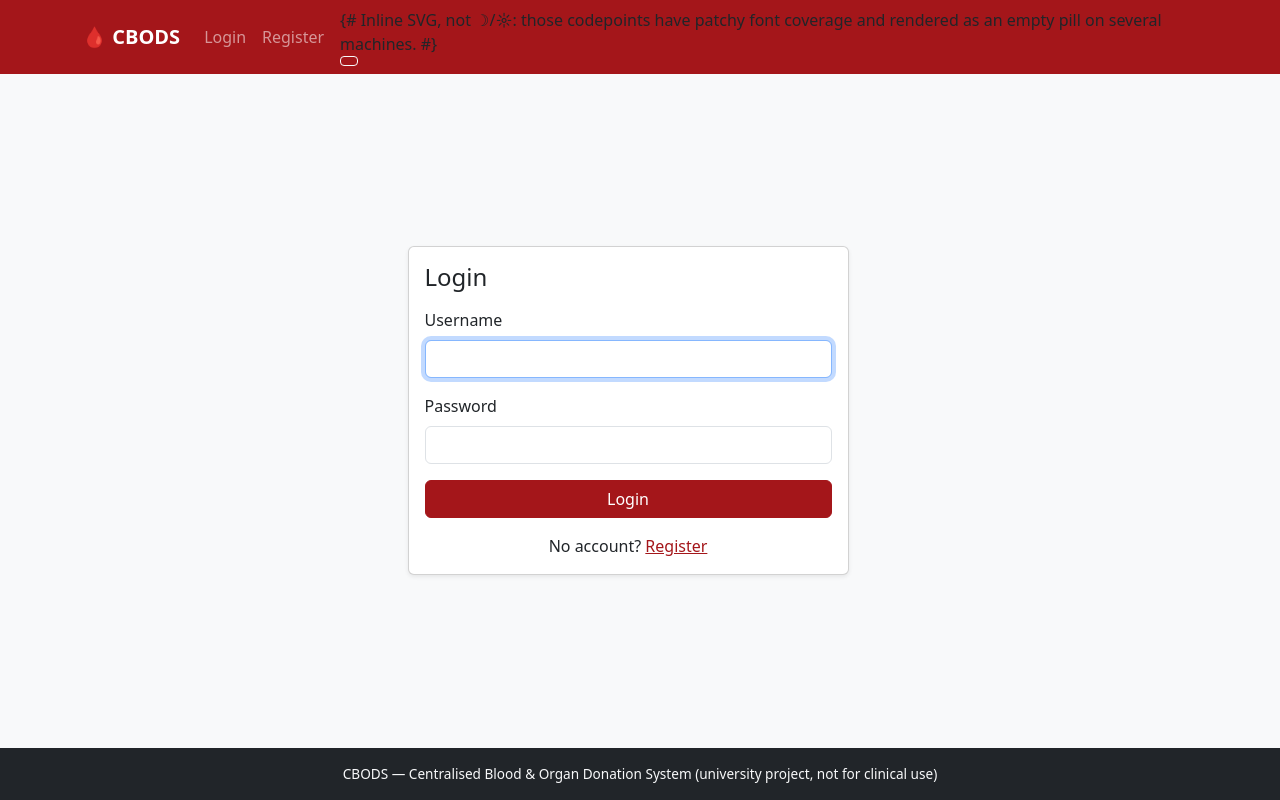
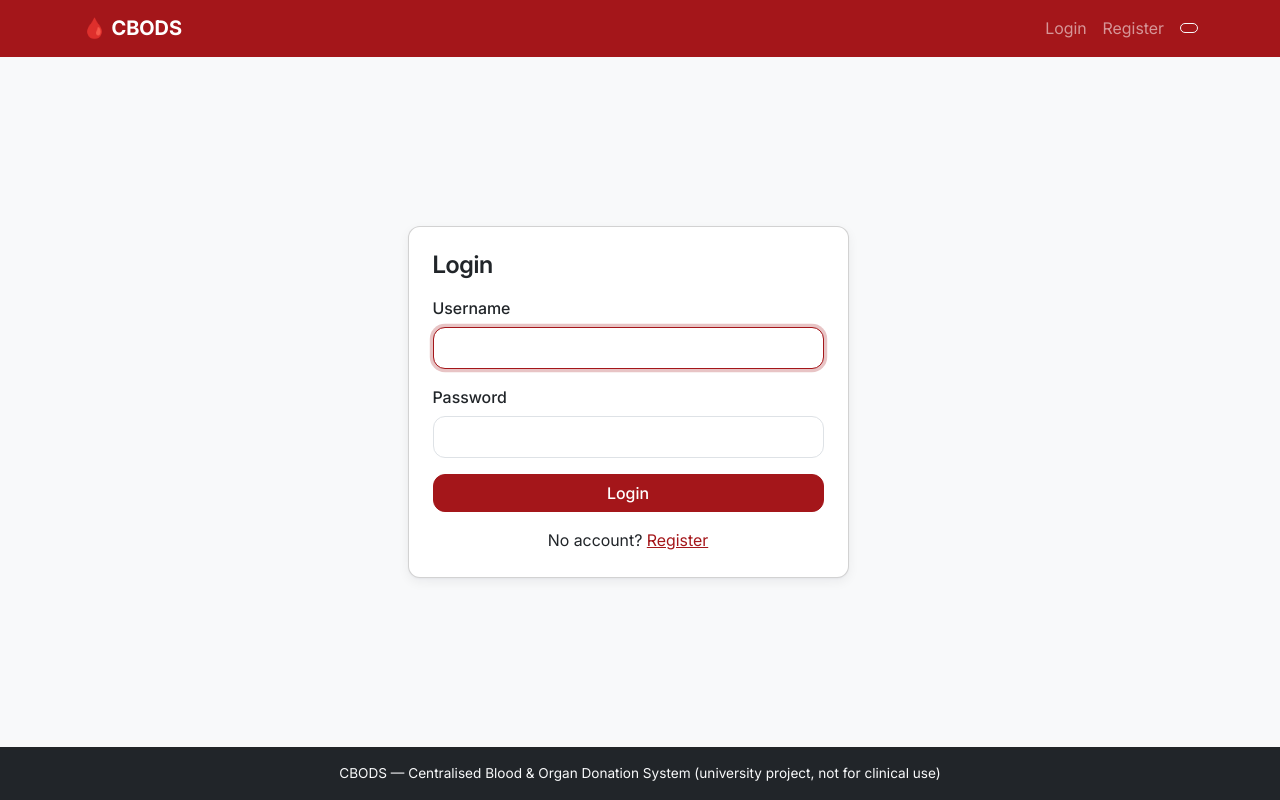
Before and after one commit to Elkanah43/CBODS---Claude, a Django app: page /accounts/login/ in a window 1280 px wide. Run offline with Django 5.2, Linux system fonts and the light colour scheme; some libraries are stand-ins or nearby versions.

Commit message:
Self-host Inter and refine the design tokens
Typography carried most of the dated feel: the pages ran on the system UI
stack at Bootstrap's default scale. Inter is vendored as a variable woff2
alongside Bootstrap, preloaded so the first paint does not show fallback text,
and falls back to system-ui if it fails to load. Headings gain weight 600 and
negative tracking, which Inter needs at display sizes.

Token changes: corner radius from 6px to 12px, two-stop shadows split by theme
because a dark surface needs a heavier one to register, larger card padding,
and a brand-coloured focus ring in place of Bootstrap's blue, which clashed
with a crimson primary. Counts, dates and volumes render with tabular figures
so columns of numbers stop rippling. Transitions on interactive elements,
disabled under prefers-reduced-motion.

Also fixes three template comments introduced in 7b4bb2c and this change:
Django's {# #} is single-line only, so the multi-line ones were rendering as
visible text at the top of the page and inside the navbar.

Tests: 59 passing.

Co-Authored-By: Claude Fable 5 <noreply@anthropic.com>

```diff
--- a/static/css/cbods.css
+++ b/static/css/cbods.css
@@ -8,6 +8,17 @@
  * .btn-danger for reject, discard and delete.
  */
 
+/* Self-hosted for the same reason Bootstrap is vendored: a demo must not
+   depend on the room's wifi, and a webfont that arrives late reflows the whole
+   page. swap keeps text readable while it loads. */
+@font-face {
+  font-family: "InterVariable";
+  font-style: normal;
+  font-weight: 100 900;
+  font-display: swap;
+  src: url("../fonts/InterVariable.woff2") format("woff2");
+}
+
 :root {
   --cbods-brand: #a4161a;
   --cbods-brand-rgb: 164, 22, 26;
@@ -16,6 +27,74 @@
 
   --bs-link-color-rgb: var(--cbods-brand-rgb);
   --bs-link-hover-color-rgb: var(--cbods-brand-rgb);
+
+  /* Typography. The stack falls back to the system UI font, so a failed font
+     load degrades to what Bootstrap would have used anyway. */
+  --bs-body-font-family: "InterVariable", system-ui, -apple-system, "Segoe UI", Roboto, sans-serif;
+  --bs-body-line-height: 1.55;
+  --cbods-heading-weight: 600;
+
+  /* Bootstrap's 6px reads as framework-default; 12px is the current
+     convention for cards and inputs. */
+  --bs-border-radius: .75rem;
+  --bs-border-radius-sm: .5rem;
+  --bs-border-radius-lg: 1rem;
+  --bs-border-radius-xl: 1.25rem;
+
+  --cbods-transition: 150ms ease;
+}
+
+/* Headings: heavier and optically tightened. Inter is drawn on a large x-height,
+   so display sizes need negative tracking or they read loose. */
+h1, h2, h3, h4, h5, h6,
+.h1, .h2, .h3, .h4, .h5, .h6 {
+  font-weight: var(--cbods-heading-weight);
+  letter-spacing: -.014em;
+}
+
+/* Counts, volumes, dates and expiry columns line up only with fixed-width
+   figures; proportional digits make a column of numbers ripple. */
+table, .font-numeric, .card .fs-3, .badge {
+  font-variant-numeric: tabular-nums;
+  font-feature-settings: "tnum" 1;
+}
+
+/* Two-stop shadows read as depth; Bootstrap's single flat shadow reads as a
+   border. Split by theme because a dark surface needs a heavier, tighter
+   shadow to register at all. */
+:root[data-bs-theme="light"] {
+  --bs-box-shadow-sm: 0 1px 2px rgba(16, 24, 40, .04), 0 4px 12px rgba(16, 24, 40, .06);
+  --bs-box-shadow: 0 2px 4px rgba(16, 24, 40, .05), 0 8px 24px rgba(16, 24, 40, .08);
+}
+
+:root[data-bs-theme="dark"] {
+  --bs-box-shadow-sm: 0 1px 2px rgba(0, 0, 0, .35), 0 4px 12px rgba(0, 0, 0, .3);
+  --bs-box-shadow: 0 2px 4px rgba(0, 0, 0, .4), 0 8px 24px rgba(0, 0, 0, .35);
+}
+
+/* Cards carry most of the layout, so their padding sets the page's rhythm. */
+.card-body { padding: 1.5rem; }
+.card { border-color: var(--bs-border-color-translucent); }
+
+.form-label { font-weight: 500; margin-bottom: .375rem; }
+.form-control, .form-select { padding: .5rem .75rem; }
+
+.btn { font-weight: 500; transition: background-color var(--cbods-transition), border-color var(--cbods-transition), color var(--cbods-transition); }
+.card, .form-control, .form-select { transition: border-color var(--cbods-transition), box-shadow var(--cbods-transition); }
+
+/* One focus treatment everywhere, in the brand colour, visible on both themes.
+   Bootstrap's default blue ring clashes with a crimson primary. */
+.form-control:focus, .form-select:focus {
+  border-color: var(--cbods-brand);
+  box-shadow: 0 0 0 .2rem rgba(var(--cbods-brand-rgb), .25);
+}
+:focus-visible {
+  outline: 2px solid var(--cbods-brand);
+  outline-offset: 2px;
+}
+
+@media (prefers-reduced-motion: reduce) {
+  * { transition-duration: .01ms !important; animation-duration: .01ms !important; }
 }
 
 /* Lifted so it clears contrast on a dark surface. Scoped to :root on purpose —
--- a/templates/accounts/login.html
+++ b/templates/accounts/login.html
@@ -1,8 +1,6 @@
 {% extends "base.html" %}
 {% block title %}Login{% endblock %}
-{# Short page: centre it in the viewport rather than stranding the card above
-   a screen of empty space. align-items-center only bites when there is spare
-   height, so a taller form still flows from the top. #}
+{# Short page: centre it rather than stranding the card above empty space. align-items-center only bites when there is spare height. #}
 {% block main_class %}d-flex align-items-center{% endblock %}
 {% block content %}
 <div class="row justify-content-center w-100">
--- a/templates/base.html
+++ b/templates/base.html
@@ -6,6 +6,8 @@
   <meta name="viewport" content="width=device-width, initial-scale=1">
   <title>{% block title %}CBODS{% endblock %} | Centralised Blood &amp; Organ Donation System</title>
   {# Vendored rather than CDN-loaded: the demo must not depend on the room's wifi. #}
+  {# Preloaded: the stylesheet only requests it once parsed, showing a frame of fallback text on first visit. #}
+  <link rel="preload" href="{% static 'fonts/InterVariable.woff2' %}" as="font" type="font/woff2" crossorigin>
   <link href="{% static 'vendor/bootstrap.min.css' %}" rel="stylesheet">
   <link href="{% static 'css/cbods.css' %}" rel="stylesheet">
   <link rel="icon" href="{% static 'favicon.svg' %}" type="image/svg+xml">
@@ -69,8 +71,7 @@
           <li class="nav-item me-2"><a class="nav-link" href="{% url 'register' %}">Register</a></li>
         {% endif %}
         <li class="nav-item">
-          {# Inline SVG, not &#9789;/&#9788;: those codepoints have patchy font
-             coverage and rendered as an empty pill on several machines. #}
+          {# Inline SVG, not &#9789;/&#9788;: those codepoints have patchy font coverage and rendered as an empty pill. #}
           <button type="button" class="btn btn-outline-light btn-sm theme-toggle d-flex align-items-center"
                   aria-label="Switch colour theme">
             <svg class="icon-dark" width="16" height="16" viewBox="0 0 16 16" fill="currentColor" aria-hidden="true">
```
Also changed, not shown: static/fonts/InterVariable.woff2 (added).
